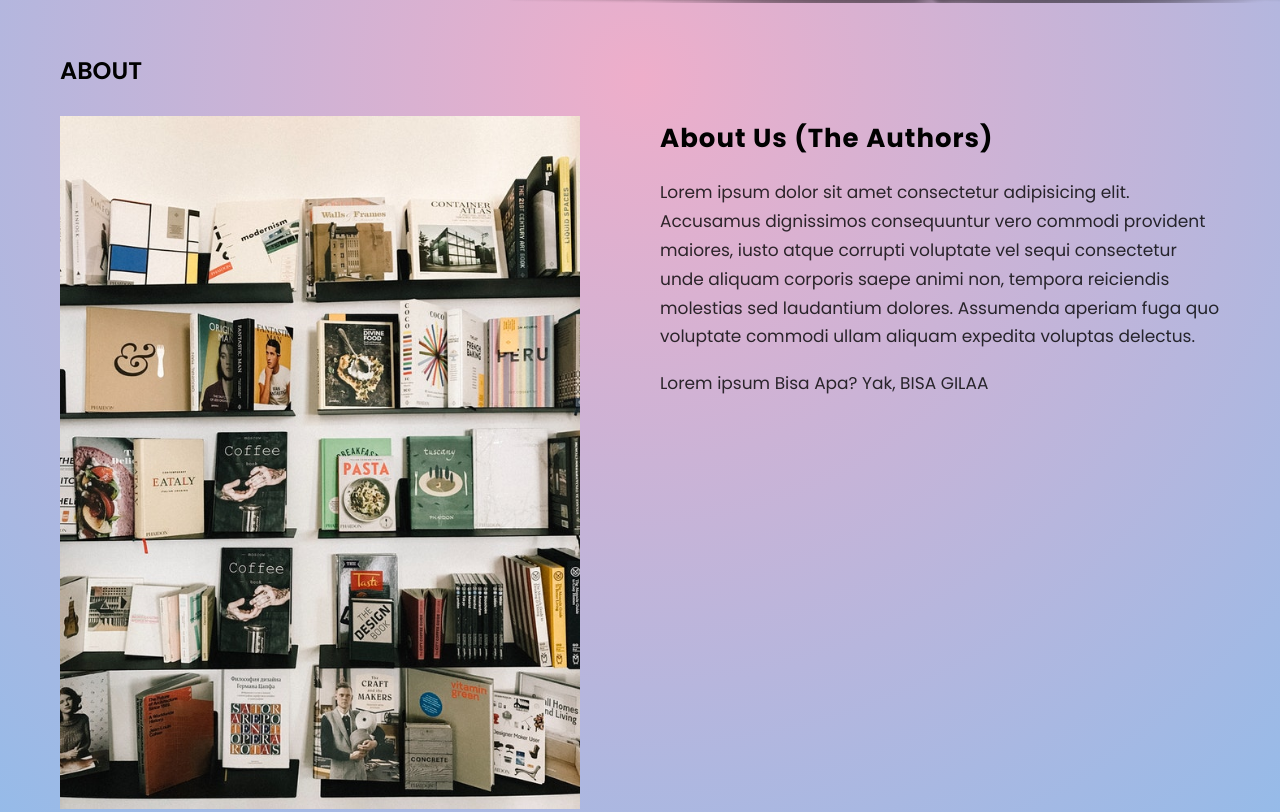
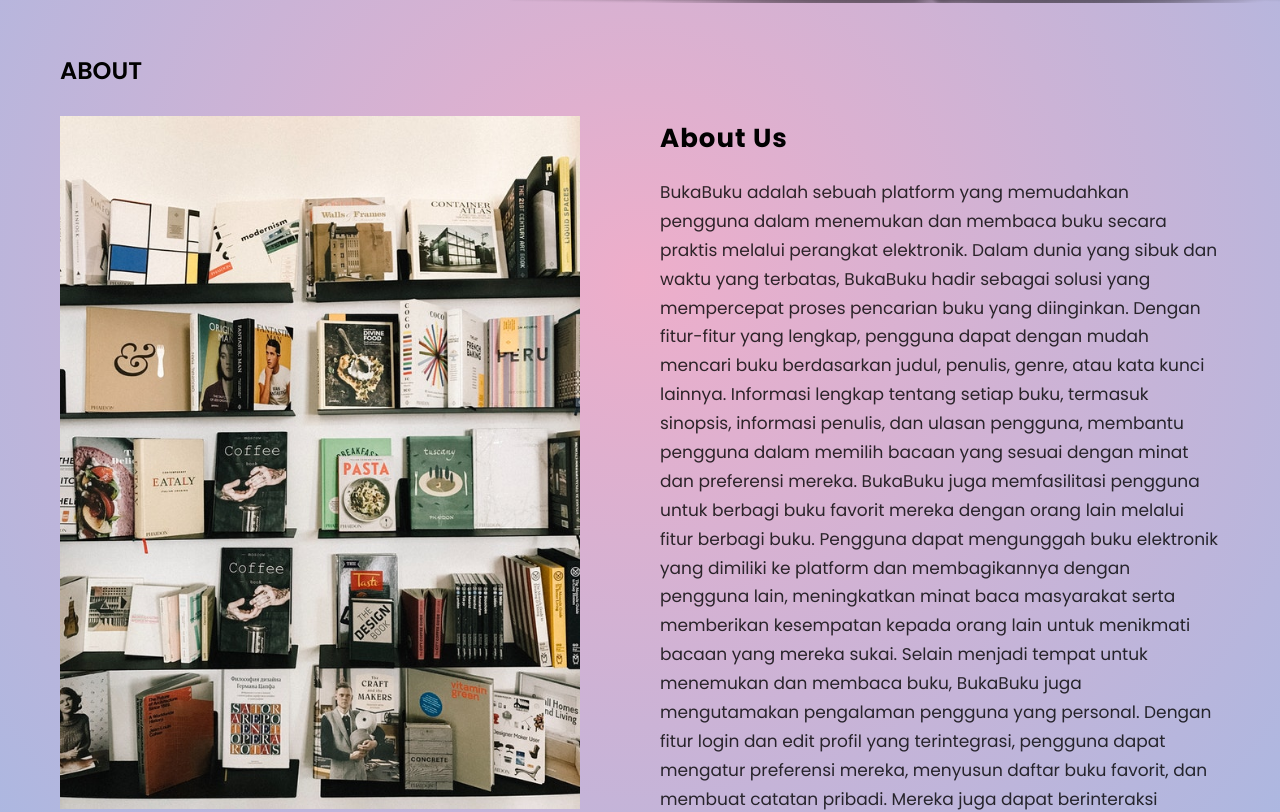
Before and after one commit to rapit/ads-bukabuku, a React (Create React App) app in the folder BukaBuku/: page /about in a window 1280 px wide. Shown: the part 682-1494 px from the top of the page. Built offline with nearby package versions, Linux system fonts and the light colour scheme; no server answers.

Commit message:
About.jsx

```diff
--- a/BukaBuku/src/Pages/About/About.jsx
+++ b/BukaBuku/src/Pages/About/About.jsx
@@ -16,9 +16,10 @@ const About = () => {
             <img src = {aboutImg} alt = "" />
           </div>
           <div className='about-text'>
-            <h2 className='about-title fs-26 ls-1'>About Us (The Authors)</h2>
-            <p className='fs-17'>Lorem ipsum dolor sit amet consectetur adipisicing elit. Accusamus dignissimos consequuntur vero commodi provident maiores, iusto atque corrupti voluptate vel sequi consectetur unde aliquam corporis saepe animi non, tempora reiciendis molestias sed laudantium dolores. Assumenda aperiam fuga quo voluptate commodi ullam aliquam expedita voluptas delectus.</p>
-            <p className='fs-17'>Lorem ipsum Bisa Apa?    Yak, BISA GILAA</p>
+            <h2 className='about-title fs-26 ls-1'>About Us</h2>
+            <p className='fs-17' id>BukaBuku adalah sebuah platform yang memudahkan pengguna dalam menemukan dan membaca buku secara praktis melalui perangkat elektronik. Dalam dunia yang sibuk dan waktu yang terbatas, BukaBuku hadir sebagai solusi yang mempercepat proses pencarian buku yang diinginkan. Dengan fitur-fitur yang lengkap, pengguna dapat dengan mudah mencari buku berdasarkan judul, penulis, genre, atau kata kunci lainnya. Informasi lengkap tentang setiap buku, termasuk sinopsis, informasi penulis, dan ulasan pengguna, membantu pengguna dalam memilih bacaan yang sesuai dengan minat dan preferensi mereka. BukaBuku juga memfasilitasi pengguna untuk berbagi buku favorit mereka dengan orang lain melalui fitur berbagi buku. Pengguna dapat mengunggah buku elektronik yang dimiliki ke platform dan membagikannya dengan pengguna lain, meningkatkan minat baca masyarakat serta memberikan kesempatan kepada orang lain untuk menikmati bacaan yang mereka sukai.
+Selain menjadi tempat untuk menemukan dan membaca buku, BukaBuku juga mengutamakan pengalaman pengguna yang personal. Dengan fitur login dan edit profil yang terintegrasi, pengguna dapat mengatur preferensi mereka, menyusun daftar buku favorit, dan membuat catatan pribadi. Mereka juga dapat berinteraksi dengan komunitas pengguna lainnya, berbagi ulasan, dan saling merekomendasikan buku. Hal ini menciptakan lingkungan yang menyenangkan bagi para pencinta buku untuk berkomunikasi dan bertukar pengalaman.
+Dalam era digital, BukaBuku menjadi alternatif yang praktis bagi para pengguna yang tidak memiliki waktu untuk pergi ke toko buku atau perpustakaan. Dengan akses mudah melalui perangkat elektronik, pengguna dapat menemukan buku yang mereka cari dalam hitungan detik. Dukungan fitur rating dan ulasan juga membantu pengguna dalam mengevaluasi kualitas buku sebelum memutuskan untuk membacanya. BukaBuku tidak hanya memperluas cakupan pengetahuan dan wawasan pengguna, tetapi juga menciptakan ikatan komunitas yang kuat di antara pencinta buku.</p>
           </div>
         </div>
       </div>
```
